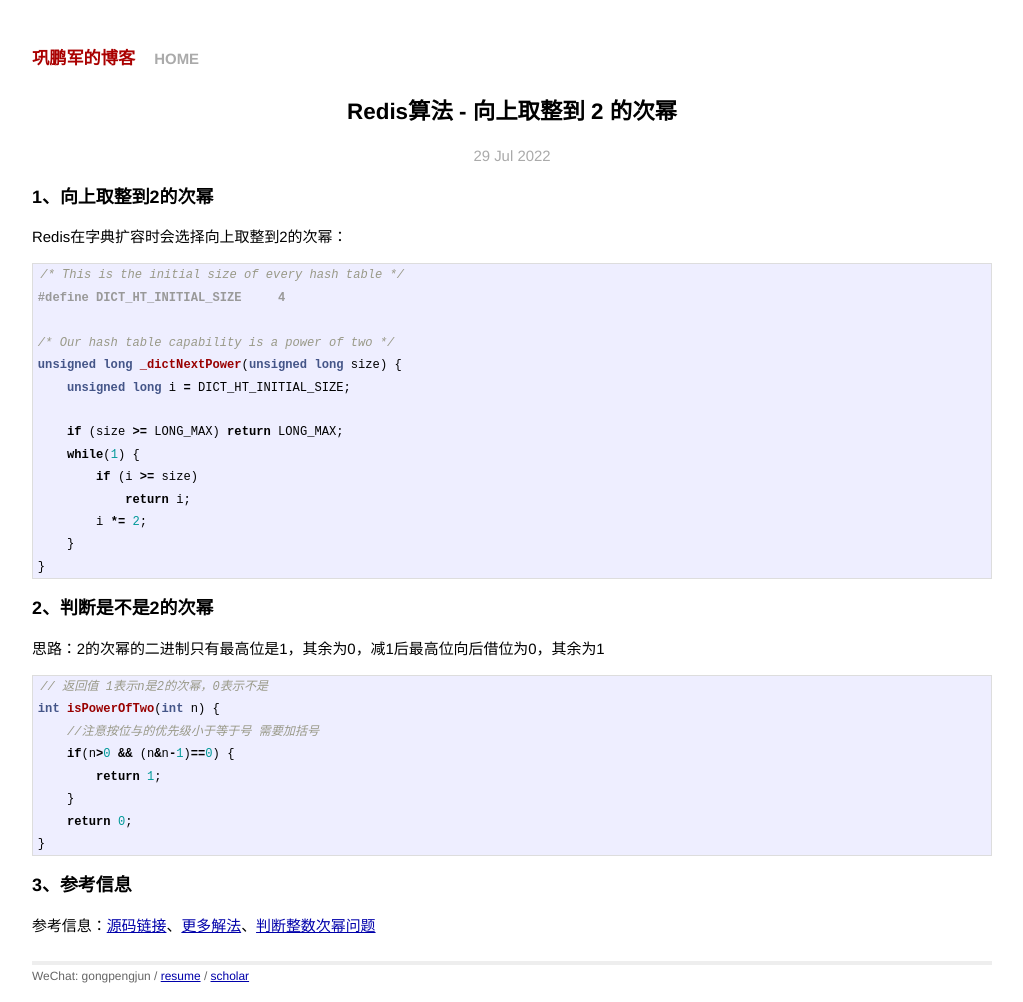
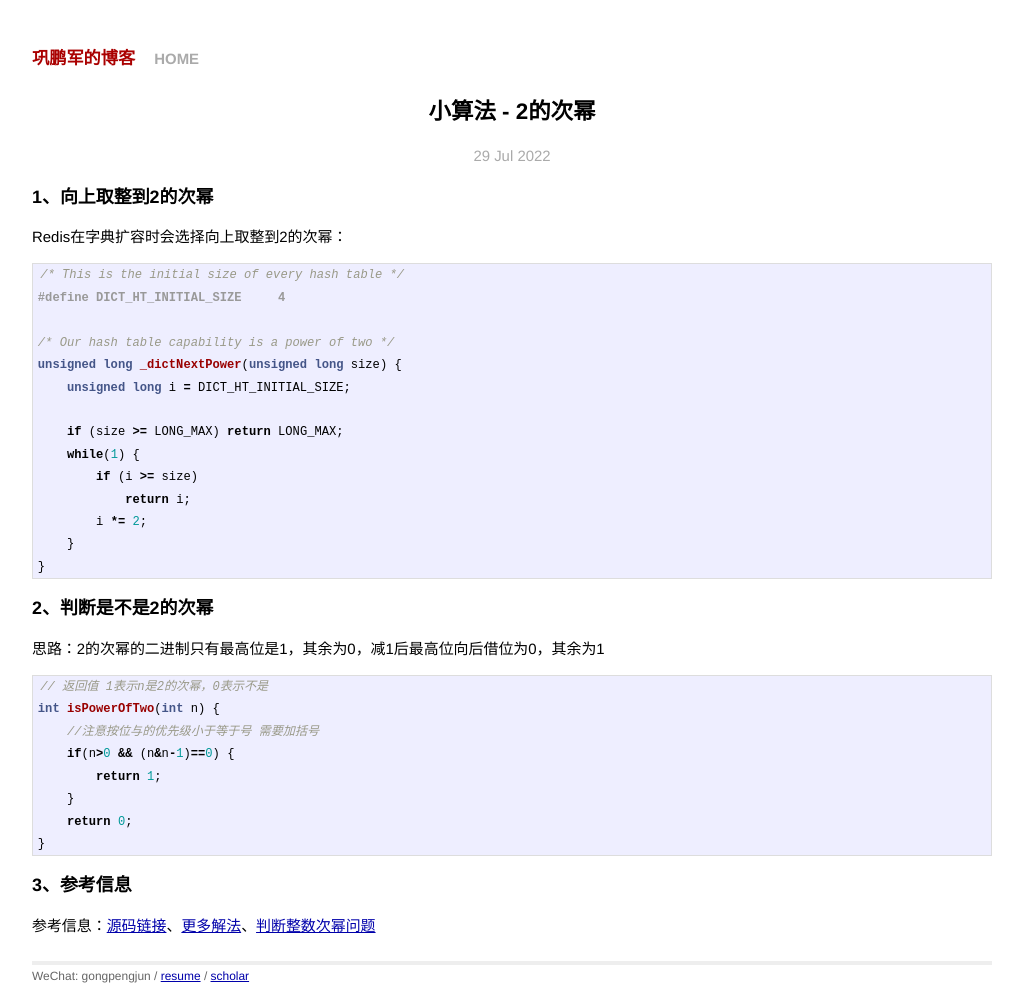
Before and after one commit to gongpengjun/gongpengjun.github.io, a Jekyll site: the page built from _posts/2022-07-29-redis-next-power.markdown, in a window 1280 px wide. Shown: the whole page, without its empty margins (128-1151 px from the left). Built offline with Jekyll 4.4.1, drawn with Linux system fonts in a browser that asks for light colours.

Commit message:
2的次幂

```diff
--- a/_posts/2022-07-29-redis-next-power.markdown
+++ b/_posts/2022-07-29-redis-next-power.markdown
@@ -1,7 +1,7 @@
 ---
 layout: post
-title: Redis算法 - 向上取整到 2 的次幂
-date:   2022-07-29 09:00:00
+title: 小算法 - 2的次幂
+date: 2022-07-29 09:00:00
 categories: Storage Redis
 ---
 
```
